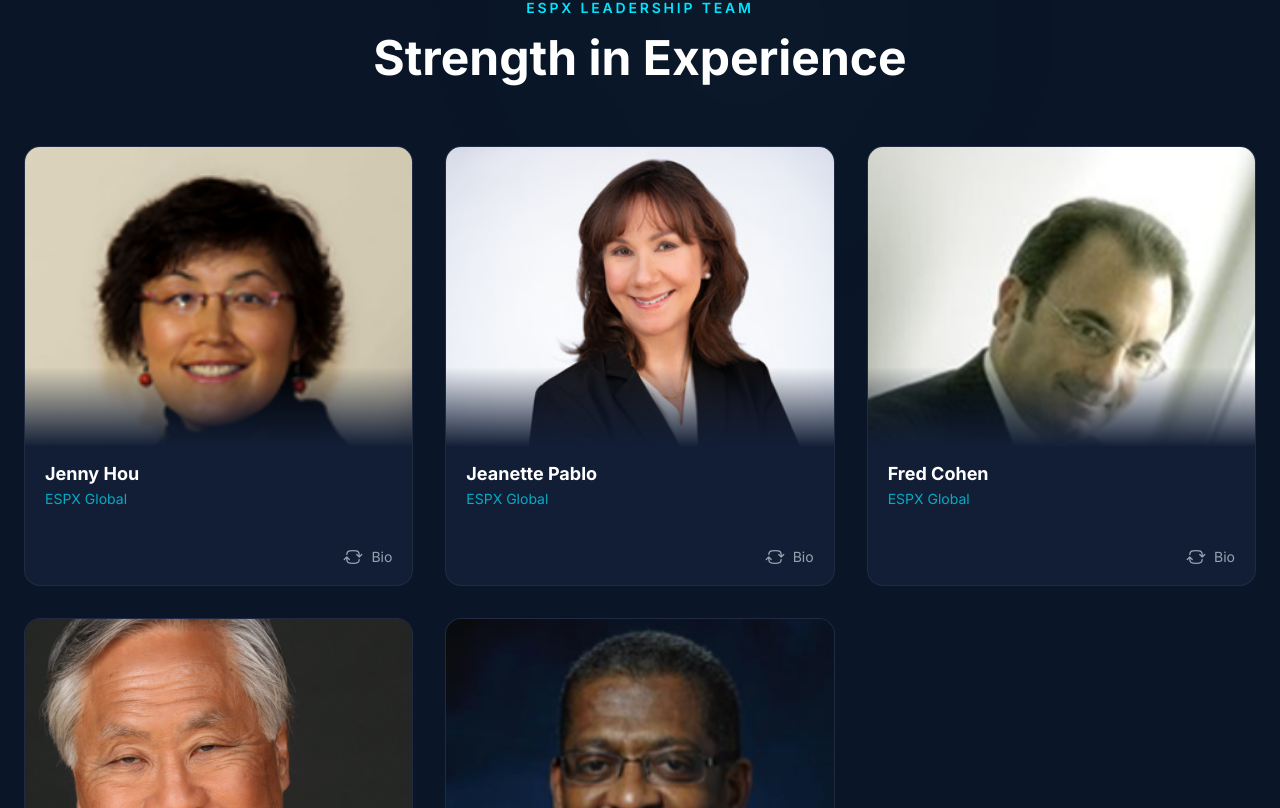
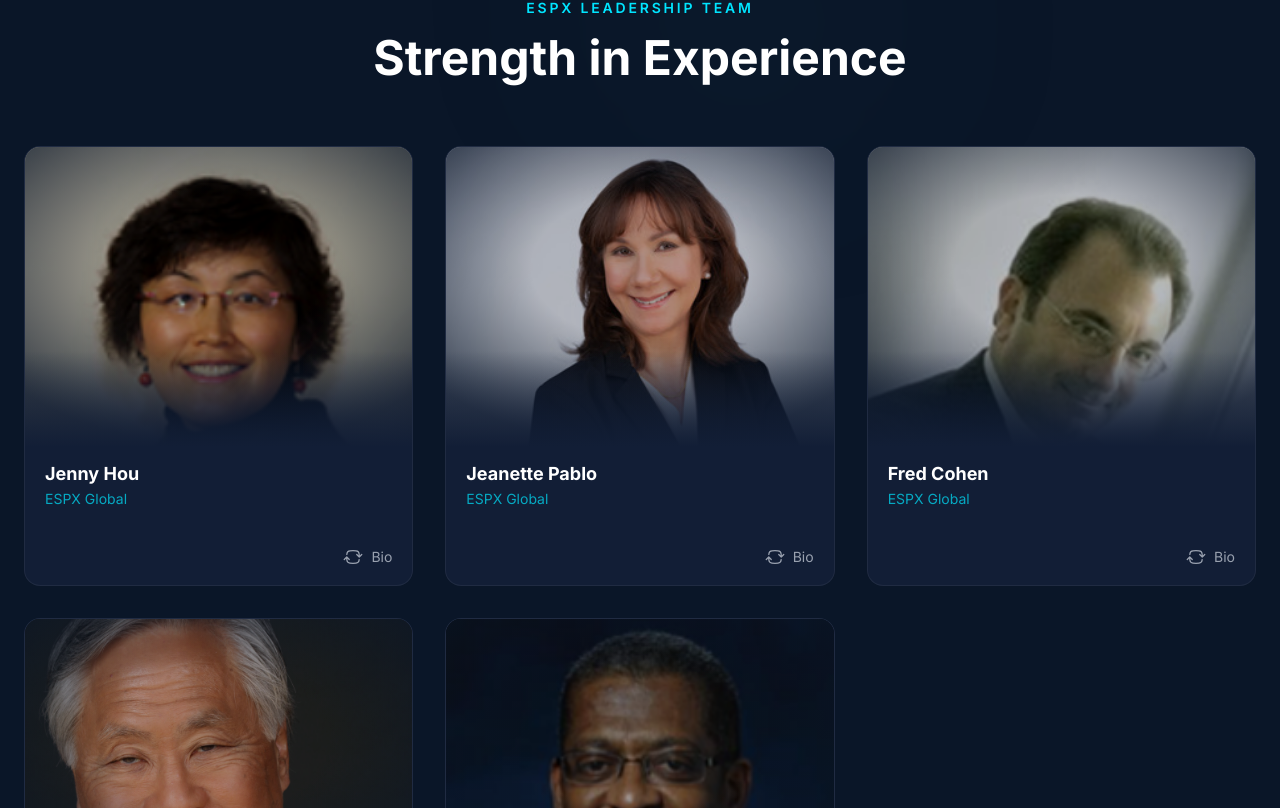
Before and after one commit to rzarkar05/ESPX_website, a Next.js app: page /about in a window 1280 px wide. Shown: the part 552-1360 px from the top of the page. Built offline with nearby package versions, Linux system fonts and the light colour scheme.

Commit message:
Blend team photo backgrounds with dark navy theme
- Added navy tint overlay with mix-blend-multiply

- Added vignette effect to darken photo edges

- Photo backgrounds now match website color scheme

```diff
--- a/src/app/about/page.tsx
+++ b/src/app/about/page.tsx
@@ -111,7 +111,7 @@ function LeaderCard({
       <div className={`flip-card-inner ${isFlipped ? "flipped" : ""}`}>
         {/* Front */}
         <div className="flip-card-front bg-espx-navy-light border border-white/[0.06]">
-          <div className="relative w-full h-[300px]">
+          <div className="relative w-full h-[300px] bg-espx-navy">
             <Image
               src={leader.image}
               alt={leader.name}
@@ -119,7 +119,18 @@ function LeaderCard({
               sizes="(max-width: 640px) 100vw, (max-width: 1024px) 50vw, 33vw"
               className="object-cover object-[center_20%]"
             />
-            <div className="absolute bottom-0 left-0 right-0 h-20 bg-gradient-to-t from-espx-navy-light to-transparent" />
+            {/* Navy tint overlay to blend photo backgrounds with theme */}
+            <div className="absolute inset-0 bg-espx-navy/30 mix-blend-multiply" />
+            {/* Vignette effect - darkens edges while keeping center clear */}
+            <div
+              className="absolute inset-0"
+              style={{
+                background:
+                  "radial-gradient(ellipse 70% 60% at center 40%, transparent 40%, rgba(10, 22, 40, 0.7) 100%)",
+              }}
+            />
+            {/* Bottom fade into card */}
+            <div className="absolute bottom-0 left-0 right-0 h-24 bg-gradient-to-t from-espx-navy-light to-transparent" />
           </div>
 
           <div className="px-5 pt-4 pb-5 flex flex-col justify-between" style={{ height: 140 }}>
```
